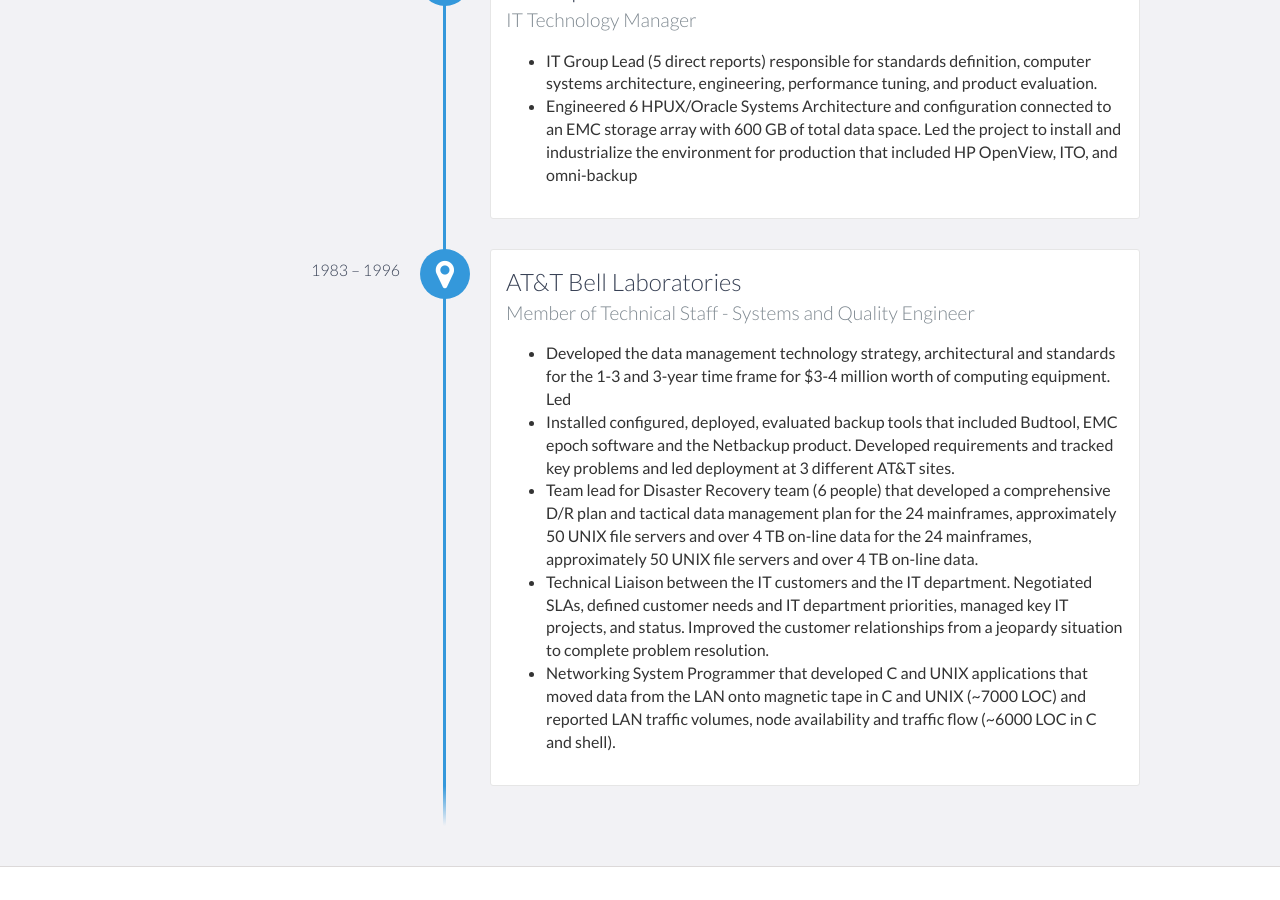
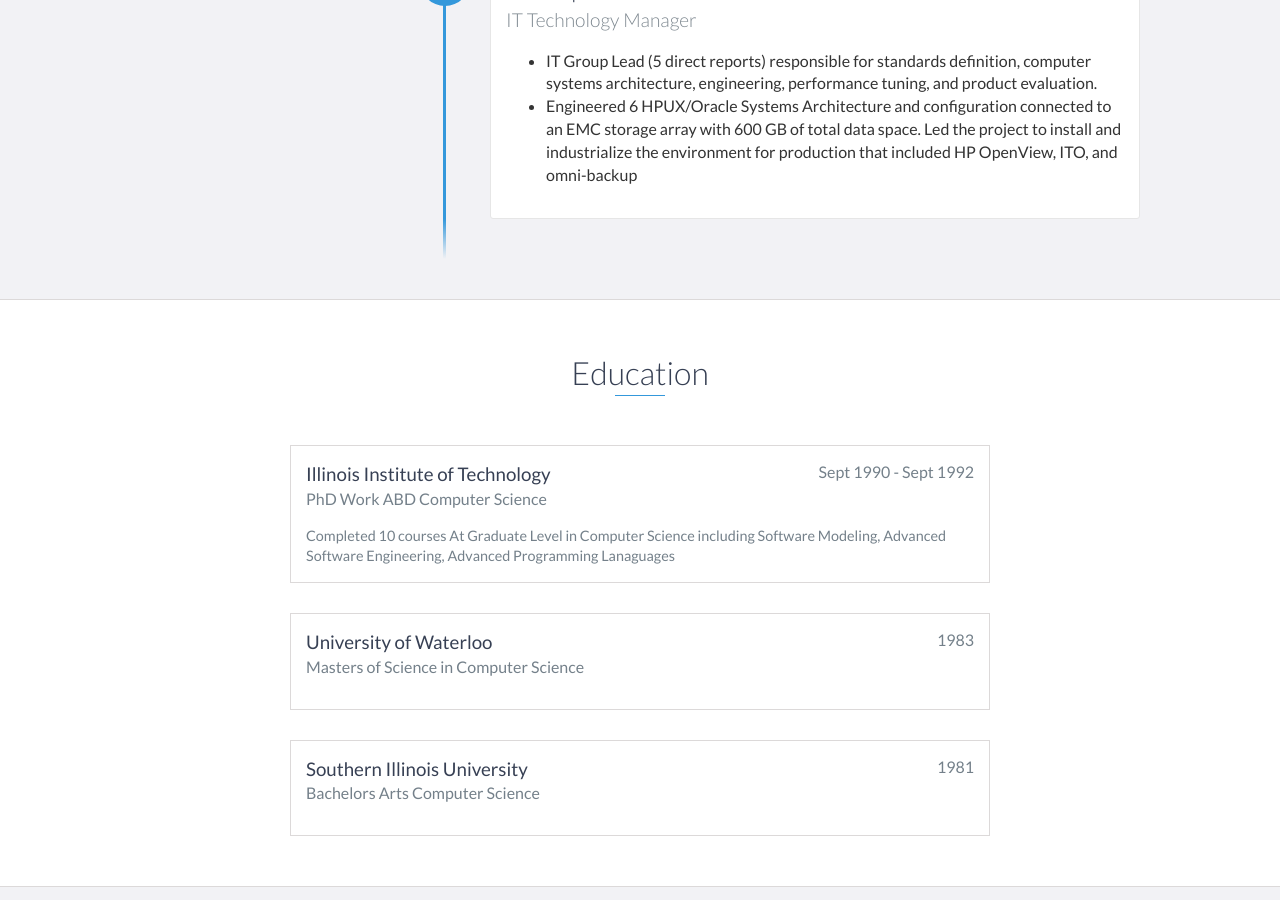
Before and after one commit to dtapia220/dtapia02.github.io, a Jekyll site: the page index.html, which Jekyll copies as it is, in a window 1280 px wide and 900 px high, scrolled down 2293 px. Built offline with Jekyll 4.4.1, drawn with Linux system fonts in a browser that asks for light colours.

Commit message:
Update index.html

```diff
--- a/index.html
+++ b/index.html
@@ -158,32 +158,7 @@
                      </ul>
                 </p>
                 </div>
-            <div data-date="1983 – 1996">
-                <h3>AT&T Bell Laboratories</h3>
-                <h4>Member of Technical Staff - Systems and Quality Engineer</h4>
-                <p>
-                    <ul>
 
-                <li>
-                Developed the data management technology strategy, architectural and standards for the 1-3 and 3-year time frame for $3-4 million worth of computing equipment. Led
-                </li>
-                <li>
-                Installed configured, deployed, evaluated backup tools that included Budtool, EMC epoch software and the Netbackup product. Developed requirements and tracked key problems and led deployment at 3 different AT&T sites.
-                </li>
-                <li>
-                Team lead for Disaster Recovery team (6 people) that developed a comprehensive D/R plan and tactical data management plan for the 24 mainframes, approximately 50 UNIX file servers and over 4 TB on-line data for the 24 mainframes, approximately 50 UNIX file servers and over 4 TB on-line data.
-                </li>
-                <li>
-                Technical Liaison between the IT customers and the IT department. Negotiated SLAs, defined customer needs and IT department priorities, managed key IT projects, and status. Improved the customer relationships from a jeopardy situation to complete problem resolution.
-                </li>
-                <li>
-                Networking System Programmer that developed C and UNIX applications that moved data from the LAN onto magnetic tape in C and UNIX (~7000 LOC) and reported LAN traffic volumes, node availability and traffic flow (~6000 LOC in C and shell).
-                </li>
-            </ul>
-
-
-                </p>
-            </div>
         </div>
     </div>
     <!-- End #experience -->
```
